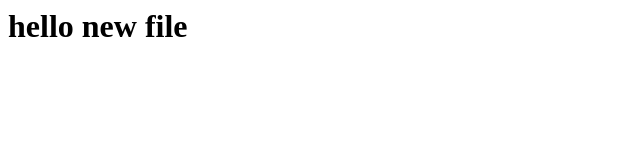
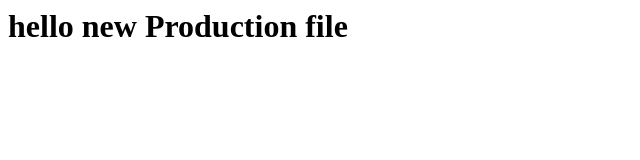
Before and after one commit to santomis/NewAppSantosh, a plain HTML site: page Index.htm in a window 1280 px wide. Shown: the whole page, without its empty margins (0-640 px from the left). Drawn offline with Linux system fonts and the light colour scheme.

Commit message:
Update Index.htm

```diff
--- a/Index.htm
+++ b/Index.htm
@@ -1 +1 @@
-<h1>hello new file </h1>
+<h1>hello new Production file </h1>
```
